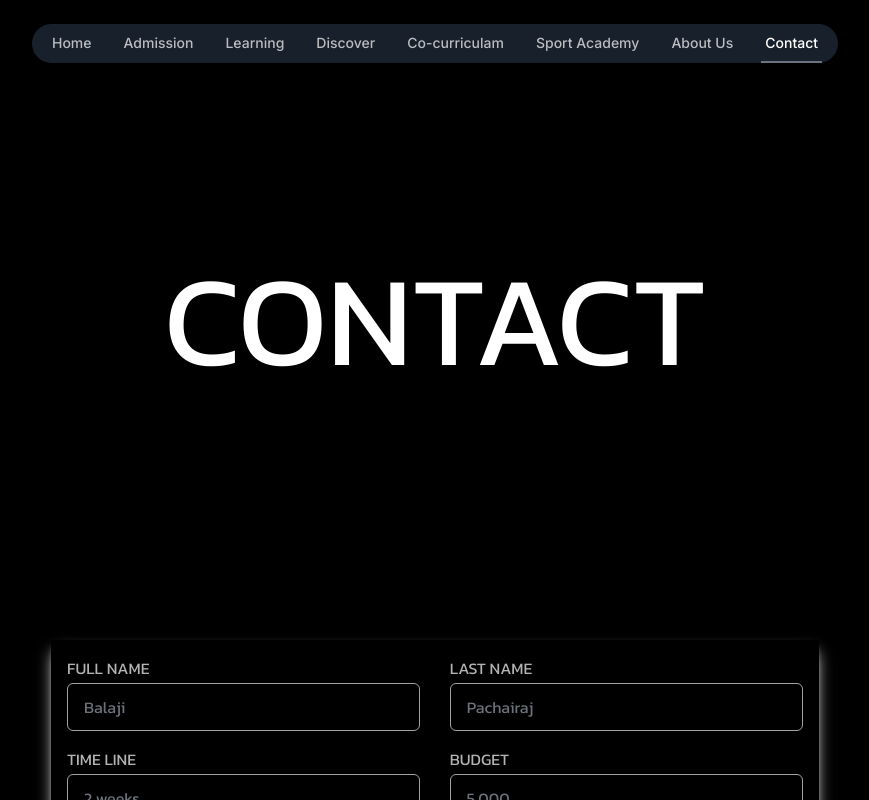
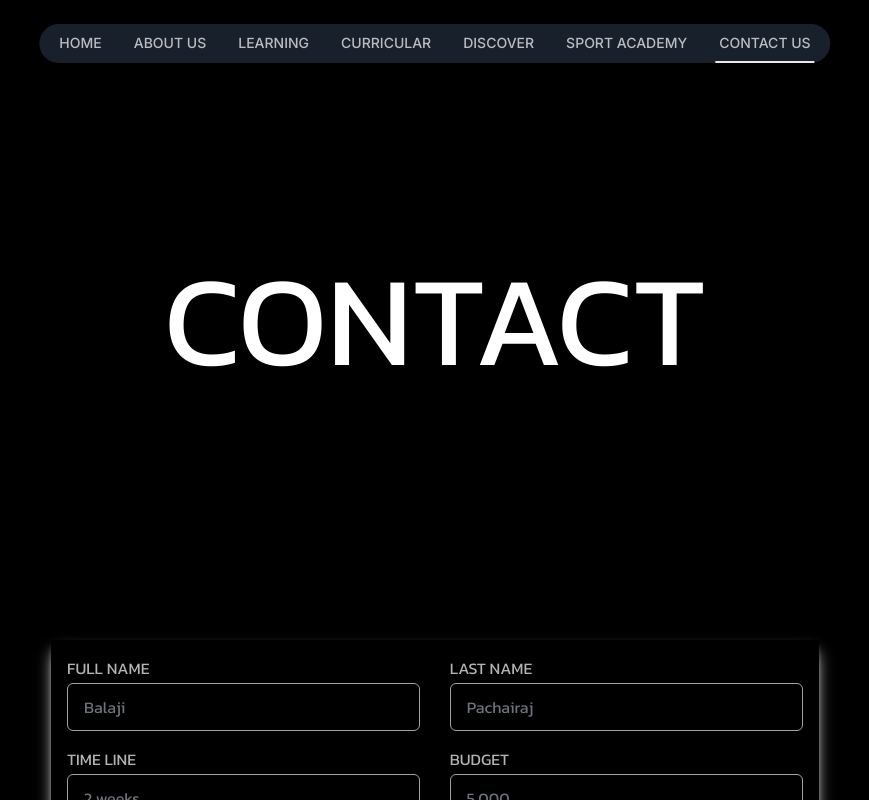
Before and after one commit to Balaji-Pachairaj/vrikshaschool2, a React (Vite) app in the folder frontend/: page /contact in a window 1280 px wide. Shown: the top 800 px of the page, without its empty margins (205-1074 px from the left). Built offline with nearby package versions, Linux system fonts and the light colour scheme.

Commit message:
feat : header nav bar rework complete

```diff
--- a/frontend/src/index.css
+++ b/frontend/src/index.css
@@ -10,3 +10,7 @@
 @import url("https://fonts.googleapis.com/css2?family=Inter:wght@100;200;300;400;500;600;700;800;900&display=swap");
 
 @import url('https://fonts.googleapis.com/css2?family=Cabin:ital,wdth,wght@0,75..100,400..700;1,75..100,400..700&display=swap');
+
+html {
+    scroll-behavior: smooth;
+  }
--- a/frontend/src/pages/Categories.jsx
+++ b/frontend/src/pages/Categories.jsx
@@ -45,7 +45,7 @@ const AccordionItem = ({ title, image }) => {
 
 const Categories = () => {
   return (
-    <div className="w-full max-w-7xl mx-auto px-4 sm:px-6 lg:px-8">
+    <div className="w-full max-w-7xl mx-auto px-4 sm:px-6 lg:px-8" >
       <h2 className="text-5xl sm:text-1xl md:text-7xl font-bold mb-6 md:mb sm:mb-6 text-white text-center">
         <span className=" bg-whitelight text-transparent bg-clip-text">
           Categories
--- a/frontend/src/pages/ContactUs.jsx
+++ b/frontend/src/pages/ContactUs.jsx
@@ -5,7 +5,7 @@ const ContactUs = () => {
   return (
     <>
       <NavBar />
-      <div className=" w-full min-h-screen bg-black">
+      <div className=" w-full min-h-screen bg-black" id="contact">
         <div className=" w-full md:h-[80vh] h-[30vh] flex flex-col md:justify-center justify-end items-center md:pb-[0px] pb-[5vh]">
           <h1 className=" text-[10vw] text-white font-kanit uppercase   ">
             Contact
--- a/frontend/src/pages/FooterSection.jsx
+++ b/frontend/src/pages/FooterSection.jsx
@@ -3,7 +3,10 @@ import React from "react";
 const FooterSection = () => {
   return (
     <>
-      <div className=" w-full h-fit pt-[10vh] pb-[10vh] bg-black flex flex-row justify-center">
+      <div
+        className=" w-full h-fit pt-[10vh] pb-[10vh] bg-black flex flex-row justify-center"
+        id={"footer"}
+      >
         {/* ------------------------------------- */}
         <div className=" w-[85vw] h-fit flex flex-col md:gap-[1rem] gap-[2rem] ">
           {/* ------------------------------------- */}
--- a/frontend/src/pages/HeroAndVisionSection.jsx
+++ b/frontend/src/pages/HeroAndVisionSection.jsx
@@ -37,7 +37,9 @@ const HeroAndVisionSection = () => {
   return (
     <div className="w-full h-fit" id={"hero"} ref={full_ref}>
       <Hero />
+      <div className=" w-full h-[0.1px]" id="visionandmission"></div>
       <Vision />
+      <div className=" w-full h-[0.1px]" id="milestone"></div>
       {isMobile ? <Milestones_Mobile /> : <Milestones />}
 
       <motion.div
--- a/frontend/src/pages/Home.jsx
+++ b/frontend/src/pages/Home.jsx
@@ -21,12 +21,17 @@ const Home = () => {
       <NavBar />
       <HeroAndVisionSection />
 
+      <div className=" w-full h-[10vh]" id={"category"}></div>
       <Categories />
+      <div className=" w-full h-[10vh]" id={"advantages"}></div>
       <Advantages />
+      <div className=" w-full h-[0.1px]" id={"events"}></div>
       {isMobile ? <EventsMobile /> : <Events />}
 
+      <div className=" w-full h-[10vh]" id={"testimonals"}></div>
       <Testimonials />
       <Testimonials_Mobile />
+      <div className=" w-full h-[10vh]" id={"partners"}></div>
       <Partners />
       <CTA />
     </div>
--- a/frontend/src/pages/Learning/Learning.jsx
+++ b/frontend/src/pages/Learning/Learning.jsx
@@ -12,12 +12,16 @@ const Learning = () => {
   return (
     <div className="w-full bg-black  ">
       <NavBar />
+      <div className=" w-full h-[0.1px]" id="overview"></div>
       <Overview />
 
+      <div className=" w-full h-[0.1px]" id="facilities"></div>
       <FacilitiesSection />
 
+      <div className=" w-full h-[0.1px]" id="primaryschool"></div>
       <PrimarySchoolSection />
 
+      <div className=" w-full h-[0.1px]" id="lead"></div>
       <LeadCurriculam />
     </div>
   );
--- a/frontend/src/pages/NavBar.jsx
+++ b/frontend/src/pages/NavBar.jsx
@@ -1,47 +1,238 @@
-import React, { useState } from "react";
-import { NavLink } from "react-router-dom";
+import React, { useEffect, useState } from "react";
+import { Link, NavLink, useNavigate, useSearchParams } from "react-router-dom";
 import { IoMdClose } from "react-icons/io";
+import { TbTriangleInvertedFilled } from "react-icons/tb";
 import { RxHamburgerMenu } from "react-icons/rx";
 import { motion, useAnimation } from "framer-motion";
 
-const NavBar_links = [
-  { title: "Home", to: "/#hero" },
-  { title: "Admission", to: "/admission" },
-  { title: "Learning", to: "/learning" },
-  { title: "Discover", to: "/discover" },
-  { title: "Co-curriculam", to: "/curricular" },
-  { title: "Sport Academy", to: "/sportacademy" },
-  { title: "About Us", to: "/aboutus" },
-  { title: "Contact", to: "/contact" },
+const NavBarLinks = [
+  {
+    title: "Home",
+    to: "/",
+    sections: [
+      { title: "Hero", to: "/?section=hero" },
+      { title: "Our vision", to: "/?section=visionandmission" },
+      { title: "our Milestone", to: "/?section=milestone" },
+      { title: "category", to: "/?section=category" },
+      { title: "the advantages", to: "/?section=advantages" },
+      { title: "our events", to: "/?section=events" },
+      { title: "the testimonals", to: "/?section=testimonals" },
+      { title: "our partners", to: "/?section=partners" },
+    ],
+  },
+  {
+    title: "About us",
+    to: "/aboutus",
+    sections: [
+      { title: "overview", to: "/aboutus?section=overview" },
+      { title: "Vision and mission", to: "/aboutus?section=mission" },
+      { title: "the Vriksha advantage", to: "/aboutus?section=advantage" },
+      { title: "houses", to: "/aboutus?section=houses" },
+      { title: "our partners", to: "/aboutus?section=partners" },
+      // { title: "cta", to: "/aboutus?section=cta" },
+    ],
+  },
+  {
+    title: "Learning",
+    to: "/learning",
+    sections: [
+      { title: "overview", to: "/aboutus?section=overview" },
+      { title: "our facilities", to: "/aboutus?section=facilities" },
+      {
+        title: "Primary, Seconday & High School",
+        to: "/aboutus?section=primaryschool",
+      },
+      { title: "LEAD Curriculum", to: "/aboutus?section=lead" },
+    ],
+  },
+  {
+    title: "curricular",
+    to: "/curricular",
+    sections: [
+      { title: "overview", to: "/aboutus?section=overview" },
+      { title: "curricular", to: "/aboutus?section=co" },
+      { title: "sports", to: "/aboutus?section=sports" },
+    ],
+  },
+  {
+    title: "discover",
+    to: "/discover",
+    sections: [
+      { title: "overview", to: "/discover?section=overview" },
+      { title: "mess and menu", to: "/discover?section=mess" },
+      { title: "content", to: "/discover?section=content" },
+    ],
+  },
+  {
+    title: "sport academy",
+    to: "/sportacademy",
+    sections: [
+      { title: "hero", to: "/sportacademy?section=hero" },
+      { title: "aboutus", to: "/sportacademy?section=aboutus" },
+      { title: "program offer", to: "/sportacademy?section=programoffer" },
+      { title: "training", to: "/sportacademy?section=training" },
+      { title: "success", to: "/sportacademy?section=success" },
+      { title: "story", to: "/sportacademy?section=story" },
+      { title: "membership", to: "/sportacademy?section=membership" },
+      { title: "faq's", to: "/sportacademy?section=faqs" },
+    ],
+  },
+  {
+    title: "contact us",
+    to: "/contact",
+    sections: [],
+  },
 ];
 
-const NavBar = () => {
-  const [isOpen, setIsOpen] = useState(false);
-  const controls = useAnimation();
+const NavLap = ({ content = {} }) => {
+  const [onHover, setOnHover] = useState(false);
+
   return (
-    <>
-      <div className=" fixed top-[1.5rem] max-w-[90%]  z-[20000] left-[50%] -translate-x-1/2 bg-gray-800 bg-opacity-80 shadow-xl w-fit rounded-[20px] h-fit  ps-[1rem] pe-[1rem] md:flex  hidden flex-row gap-[1.5rem]">
-        {NavBar_links?.map((item) => {
+    <NavLink
+      to={content?.to}
+      onMouseEnter={() => {
+        setOnHover(true);
+      }}
+      onMouseLeave={() => {
+        setOnHover(false);
+      }}
+      className={({ isActive }) => {
+        return `cursor-pointer uppercase ${
+          isActive ? "border-b-2" : ""
+        } text-[#ffffffb3] text-[14px] font-[500] font-inter h-fit w-fit ps-[0.25rem] pe-[0.25rem] pt-[0.5rem] pb-[0.5rem] text-nowrap relative`;
+      }}
+    >
+      {content?.title}
+      {content?.sections?.length > 0 && (
+        <div
+          className={`w-[200px] h-fit pb-[2rem] ${
+            onHover ? "opacity-100 flex " : "opacity-0 hidden"
+          } gap-[0.5rem] pt-[2rem] left-[-20px] bg-black border-s-[1px] border-e-[1px]  flex flex-col absolute top-[101%] duration-500 `}
+        >
+          {content?.sections?.map((item) => {
             return (
               <NavLink
                 to={item?.to}
-              className={({ isActive }) => {
-                return ` ${
-                  isActive
-                    ? "text-white text-[14px] border-b-2 border-gray-500"
-                    : "text-[#ffffffb3] text-[14px] "
-                }  font-[500] font-inter h-fit w-fit ps-[0.25rem] pe-[0.25rem] pt-[0.5rem] pb-[0.5rem] text-nowrap `;
+                smooth
+                className=" ps-[1rem] pe-[1rem] uppercase text-wrap  flex flex-col justify-center min-h-[30px] h-fit text-[#ffffffb3] text-[12px] font-[500] font-inter "
+              >
+                <p
+                  className={`p-[0.5rem] w-fit h-fit rounded-[8px]  hover:bg-gray-800  duration-300`}
+                >
+                  {item?.title}
+                </p>
+              </NavLink>
+            );
+          })}
+        </div>
+      )}
+    </NavLink>
+  );
+};
+const NavMobile = ({ content = {}, toggle = () => {} }) => {
+  const [onHover, setOnHover] = useState(false);
+  const controls = useAnimation();
+  const navigate = useNavigate();
+
+  const open = () => {
+    setOnHover(true);
+    controls.start({
+      height: content?.sections?.length * 25 + "px",
+      transition: {
+        duration: 0.5,
+      },
+    });
+  };
+  const close = () => {
+    setOnHover(false);
+    controls.start({
+      height: "0.5px",
+      transition: {
+        duration: 0.1,
+      },
+    });
+  };
+
+  return (
+    <>
+      <button
+        onMouseEnter={() => {
+          // open();
         }}
+        onClick={() => {
+          if (!onHover) {
+            open();
+          } else {
+            close();
+          }
+
+          if (!content?.sections?.length) {
+            navigate(content?.to);
+          }
+        }}
+        className=" w-full h-[40px] flex flex-row items-center  duration-500 uppercase  gap-[0.3rem] hover:bg-gray-900 flex-shrink-0 "
+      >
+        <h1 className="text-[white] text-[12px] font-inter ps-[2rem] flex flex-row gap-[0.5rem] items-center">
+          {content?.title}
+
+          <TbTriangleInvertedFilled size={10} color={"white"} />
+        </h1>
+      </button>
+      <motion.div
+        initial={{ height: "0px" }}
+        animate={controls}
+        onMouseEnter={() => {
+          open();
+        }}
+        onMouseLeave={() => {}}
+        onClick={() => {
+          close();
+          toggle();
+        }}
+        className={` ${
+          onHover ? "" : ""
+        }  w-full  flex flex-col gap-[0.5rem] flex-shrink-0  overflow-hidden`}
+      >
+        {content?.sections?.map((item) => {
+          return (
+            <NavLink
+              to={item?.to}
+              className="ps-[4rem]   text-[12px] text-white font-poppins uppercase hover:ps-[4.5rem] duration-300"
             >
               {item?.title}
             </NavLink>
           );
         })}
-      </div>
+      </motion.div>
+    </>
+  );
+};
 
-      <div className=" md:hidden fixed z-[200001] top-[1.5rem] left-[50%] -translate-x-1/2 bg-gray-800 bg-opacity-80 shadow-xl w-fit rounded-[20px] h-fit  ps-[1rem] pe-[1rem] flex flex-row gap-[1.5rem]">
-        <button
-          onClick={() => {
+const NavBar = () => {
+  const [isOpen, setIsOpen] = useState(false);
+  const controls = useAnimation();
+
+  const [searchParams] = useSearchParams();
+
+  useEffect(() => {
+    const section = searchParams.get("section");
+    if (section) {
+      try {
+        const targetElement = document.getElementById(section);
+        if (targetElement) {
+          const targetPosition = targetElement?.offsetTop;
+
+          // Scroll to the target section
+          window.scrollTo({
+            top: targetPosition,
+            behavior: "smooth",
+          });
+        }
+      } catch {}
+    }
+  }, [searchParams]);
+
+  const toggle = () => {
     if (isOpen) {
       controls.start({
         top: "-100%",
@@ -52,16 +243,25 @@ const NavBar = () => {
       setIsOpen(false);
     } else {
       controls.start({
-                top: "5rem",
+        top: "0rem",
         transition: {
           duration: 1,
         },
       });
       setIsOpen(true);
     }
-          }}
-          className=" p-[0.5rem]"
-        >
+  };
+
+  return (
+    <>
+      <div className=" fixed top-[1.5rem] max-w-[90%]  z-[20000] left-[50%] -translate-x-1/2 bg-gray-800 bg-opacity-80 shadow-xl w-fit rounded-[20px] h-fit  ps-[1rem] pe-[1rem] md:flex  hidden flex-row gap-[1.5rem]">
+        {NavBarLinks?.map((item) => {
+          return <NavLap content={item} />;
+        })}
+      </div>
+
+      <div className=" md:hidden fixed z-[200001] top-[1.5rem] left-[50%] -translate-x-1/2 bg-gray-800 bg-opacity-80 shadow-xl w-fit rounded-[20px] h-fit  ps-[1rem] pe-[1rem] flex flex-row gap-[1.5rem]">
+        <button onClick={toggle} className=" p-[0.5rem]">
           {isOpen ? (
             <IoMdClose size={30} color="white" />
           ) : (
@@ -72,19 +272,12 @@ const NavBar = () => {
 
       <motion.div
         animate={controls}
-        className="w-full h-[40vh] z-[20000] fixed top-[-100%] pb-[2vh] bg-black shadow-xl flex flex-col gap-[0.5rem] md:hidden "
+        className="w-full max-h-[80vh] overflow-y-auto z-[20000] fixed top-[-100%] pb-[2vh] bg-black shadow-xl flex flex-col gap-[0.5rem] md:hidden "
       >
-        {NavBar_links?.map((item) => {
-          return (
-            <NavLink
-              to={item?.to}
-              className=" w-full h-[40px] flex flex-col justify-center hover:ps-[1rem] duration-500 "
-            >
-              <h1 className="text-[white] text-[12px] font-inter ps-[2rem]">
-                {item?.title}
-              </h1>
-            </NavLink>
-          );
+        <div className=" w-full h-[5rem]"></div>
+
+        {NavBarLinks?.map((item) => {
+          return <NavMobile content={item} toggle={toggle} />;
         })}
       </motion.div>
     </>
```
Also changed, not shown: frontend/src/App.jsx (+14 -1 lines), frontend/src/pages/Admission/Admission.jsx (added, +13 -0 lines), frontend/src/pages/SportAcademy/SportAcademy.jsx (+8 -0 lines). Lines whose indentation alone changed are shown as unchanged.
